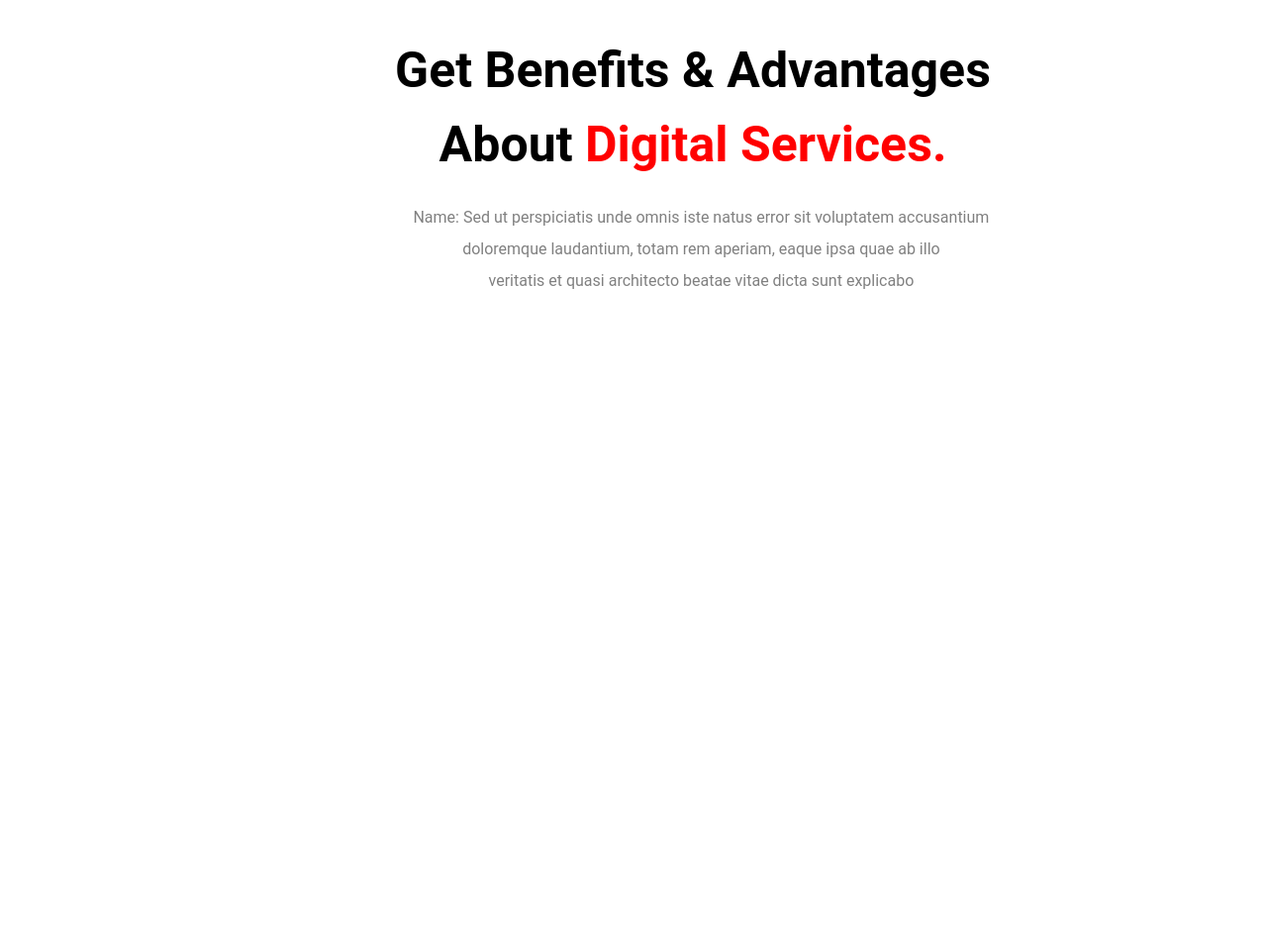
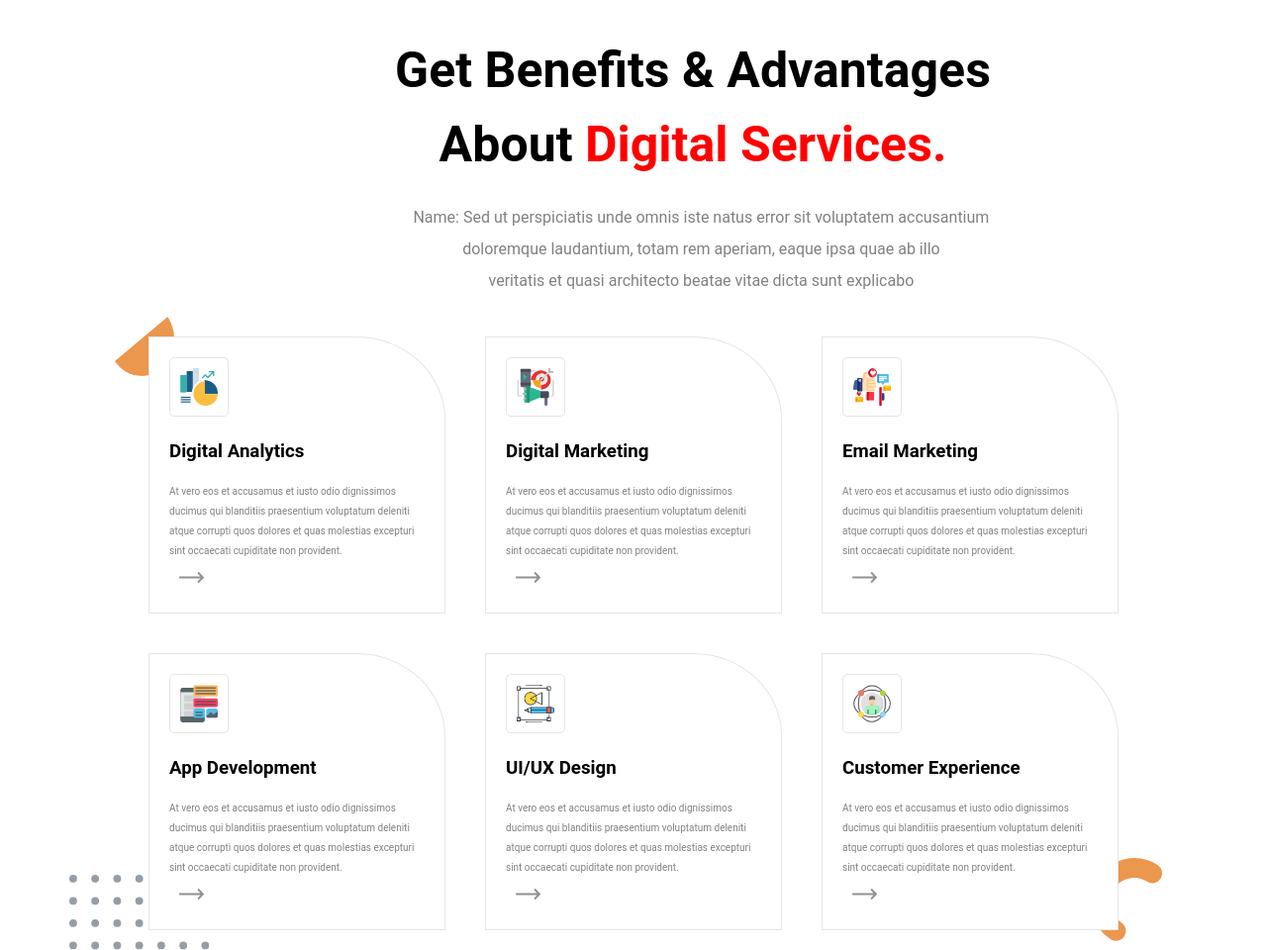
Before and after one commit to King-Leo-As/Dars_21, a plain HTML site: page index.html in a window 1280 px wide. Shown: the part 897-1857 px from the top of the page at 99% size. Before the commit the page ends 1197 px from the top, so only its background shows below. Drawn offline with Linux system fonts and the light colour scheme.

Commit message:
create main section
create main section

```diff
--- a/index.html
+++ b/index.html
@@ -56,5 +56,50 @@
             </div>
         </div>
      </section>
+     <main class="main">
+         <div class="container">
+             <ul class="main-list">
+                 <li class="main-item">
+                     <img src="./img/aaa.png" alt="statistics" class="main-image">
+                     <h3 class="main-item-title">Digital Analytics</h3>
+                     <p class="main-item-text">At vero eos et accusamus et iusto odio dignissimos ducimus qui blanditiis praesentium voluptatum deleniti atque corrupti quos dolores et quas molestias excepturi sint occaecati cupiditate non provident.</p>
+                     <button type="button" class="button"><img src="img/Path_1082.svg" alt="forward" class="icon-svg" ></button>
+                 </li>
+                 <li class="main-item">
+                    <img src="./img/bbb.png" alt="statistics" class="main-image">
+                    <h3 class="main-item-title">Digital Marketing</h3>
+                    <p class="main-item-text">At vero eos et accusamus et iusto odio dignissimos ducimus qui blanditiis praesentium voluptatum deleniti atque corrupti quos dolores et quas molestias excepturi sint occaecati cupiditate non provident.</p>
+                    <button type="button" class="button"><img src="img/Path_1082.svg" alt="forward" class="icon-svg" ></button>
+                </li>
+                 <li class="main-item">
+                    <img src="./img/ccc.png" alt="statistics" class="main-image">
+                    <h3 class="main-item-title">Email Marketing</h3>
+                    <p class="main-item-text">At vero eos et accusamus et iusto odio dignissimos ducimus qui blanditiis praesentium voluptatum deleniti atque corrupti quos dolores et quas molestias excepturi sint occaecati cupiditate non provident.</p>
+                    <button type="button" class="button"><img src="img/Path_1082.svg" alt="forward" class="icon-svg" ></button>
+                 </li>
+                 <li class="main-item">
+                    <img src="./img/ddd.png" alt="statistics" class="main-image">
+                    <h3 class="main-item-title">App Development</h3>
+                    <p class="main-item-text">At vero eos et accusamus et iusto odio dignissimos ducimus qui blanditiis praesentium voluptatum deleniti atque corrupti quos dolores et quas molestias excepturi sint occaecati cupiditate non provident.</p>
+                    <button type="button" class="button"><img src="img/Path_1082.svg" alt="forward" class="icon-svg" ></button>
+                 </li>
+                 <li class="main-item">
+                    <img src="./img/eee.png" alt="statistics" class="main-image">
+                    <h3 class="main-item-title">UI/UX Design</h3>
+                    <p class="main-item-text">At vero eos et accusamus et iusto odio dignissimos ducimus qui blanditiis praesentium voluptatum deleniti atque corrupti quos dolores et quas molestias excepturi sint occaecati cupiditate non provident.</p>
+                    <button type="button" class="button"><img src="img/Path_1082.svg" alt="forward" class="icon-svg" ></button>
+                 </li>
+                 <li class="main-item">
+                    <img src="./img/fff.png" alt="statistics" class="main-image">
+                    <h3 class="main-item-title">Customer Experience</h3>
+                    <p class="main-item-text">At vero eos et accusamus et iusto odio dignissimos ducimus qui blanditiis praesentium voluptatum deleniti atque corrupti quos dolores et quas molestias excepturi sint occaecati cupiditate non provident.</p>
+                    <button type="button" class="button"><img src="img/Path_1082.svg" alt="forward" class="icon-svg" ></button>
+                 </li>
+             </ul>
+             <img src="./img/ggg.png" alt="icon" class="icon">
+             <img src="img/tochki.png" alt="full-stop" class="icon-setka">
+             <img src="img/half.png" alt="half" class="half">
+         </div>
+     </main>
 </body>
 </html>
--- a/style.css
+++ b/style.css
@@ -123,4 +123,67 @@ body{
     line-height: 2;
     color: grey;
     width: 120%;
+    margin-bottom: 20px;
 }
+.main{
+    position: relative;
+    margin-bottom: 200px;
+}
+.main-list{
+    display: flex;
+    flex-wrap: wrap;
+    justify-content: center;
+    margin-bottom: 100px;
+
+}
+.main-item{
+    width: 300px;
+    height: 280px;
+    margin:20px;
+    border-top-right-radius: 30%;
+    border: 1px solid rgba(0, 0, 0, 0.1);
+    padding: 20px;
+    background-color: white;
+    transition: 0.3s;
+}
+.main-item:hover{
+   box-shadow: 0px 0px 10px rgb(204, 196, 196);
+}
+.main-image{
+    padding: 10px;
+    width: 60px;
+    height: 60px;
+    border: 1px solid rgba(0, 0, 0, 0.1);
+    border-radius: 5px;
+    margin-bottom: 20px;
+}
+.main-item-text{
+    font-size: 10px;
+    line-height: 2;
+    color: grey;
+    margin-top: 20px;
+}
+.button{
+    border: none;
+    background-color: white;
+    padding: 10px;
+}
+.icon{
+    position: absolute;
+    top: 0%;
+    left: 4%;
+    width: 60px;
+    height: 60px;
+    z-index: -1;
+}
+.icon-setka{
+    position: absolute;
+    bottom: 0%;
+    z-index: -1;
+}
+.half{
+    position: absolute;
+    bottom: 0%;
+    right: 1%;
+    z-index: -1;
+}
```
Also changed, not shown: img/Path_1082.svg (added), img/XMLID_45_.png (added), img/XMLID_45_@2x.png (added), img/XMLID_58_.png (added), img/XMLID_58_@2x.png (added), img/aaa.png (added), img/bbb.png (added), img/business-people-meeting.png (added), img/ccc.png (added), img/ddd.png (added), img/doughnut@2x.png (deleted), img/eee.png (added), img/fff.png (added), img/ggg.png (added), 3 more files.
